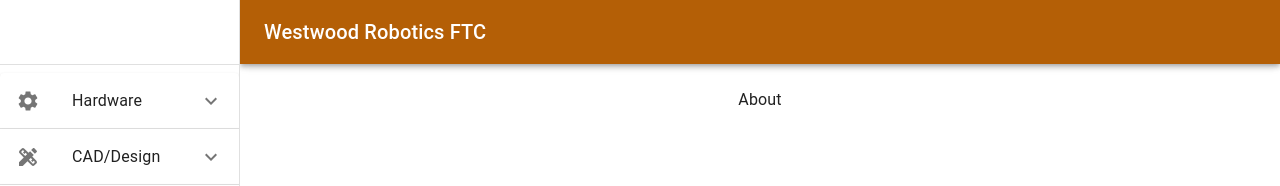
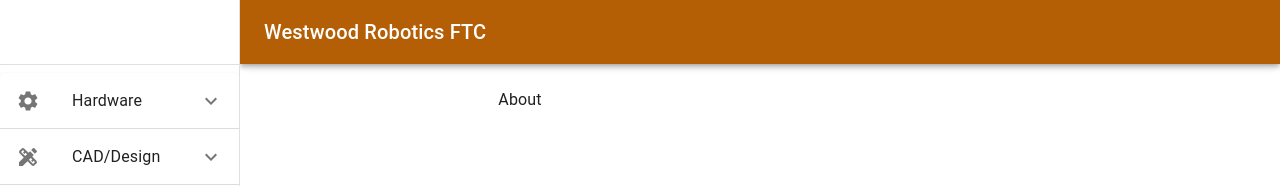
Before and after one commit to Reet-Sinha/wwroboftc, a React (Create React App) app: page /wwroboftc/about in a window 1280 px wide. Shown: the top 186 px of the page. Built offline with nearby package versions, Linux system fonts and the light colour scheme.

Commit message:
pagemanager update

```diff
--- a/src/App.js
+++ b/src/App.js
@@ -1,6 +1,8 @@
 import logo from './logo.svg';
 import './App.css';
 import ResponsiveDrawer from './Components/ResponsiveDrawer'
+import PageManager from './Components/PageManager';
+import {BrowserRouter, Routes, Route} from 'react-router-dom'
 // Import the functions you need from the SDKs you need
 
 // TODO: Add SDKs for Firebase products that you want to use
@@ -13,7 +15,11 @@ import ResponsiveDrawer from './Components/ResponsiveDrawer'
 function App() {
   return (
     <div className="App">
+      <BrowserRouter>
         <ResponsiveDrawer/>
+        <PageManager/>
+      </BrowserRouter>
+
 
 
     </div>
--- /dev/null
+++ b/src/Components/PageManager.js
@@ -0,0 +1,21 @@
+import {Toolbar,Box} from '@mui/material'
+import {Route, Routes} from 'react-router-dom'
+
+const drawerWidth = 240;
+
+export default function PageManager(){
+    return(
+        <Box
+            component='main'
+            sx={{ flexGrow: 1, p: 3, width: { sm: `calc(100% - ${drawerWidth}px)` } }}
+        >
+            <Toolbar/>
+          <Routes>
+          <Route exact path = '/wwroboftc/'>
+
+          </Route>
+          <Route exact path='/wwroboftc/about/' element={<div className="About">About</div>}/>
+          </Routes>
+        </Box>
+    )
+}
--- a/src/Components/ResponsiveDrawer.js
+++ b/src/Components/ResponsiveDrawer.js
@@ -100,7 +100,6 @@ function ResponsiveDrawer(props) {
   const container = window !== undefined ? () => window().document.body : undefined;
 
   return (
-    <BrowserRouter>
     <Box sx={{ display: 'flex' }}>
       <CssBaseline />
       <AppBar
@@ -158,7 +157,7 @@ function ResponsiveDrawer(props) {
           {drawer}
         </Drawer>
       </Box>
-        <Box
+        {/* <Box
             component='main'
             sx={{ flexGrow: 1, p: 3, width: { sm: `calc(100% - ${drawerWidth}px)` } }}
         >
@@ -170,10 +169,9 @@ function ResponsiveDrawer(props) {
           <Route exact path='/wwroboftc/about/' element={<div className="About">About</div>}/>
 
         </Routes>
-        </Box>
+        </Box> */}
 
     </Box>
-    </BrowserRouter>
   );
 }
 
```
